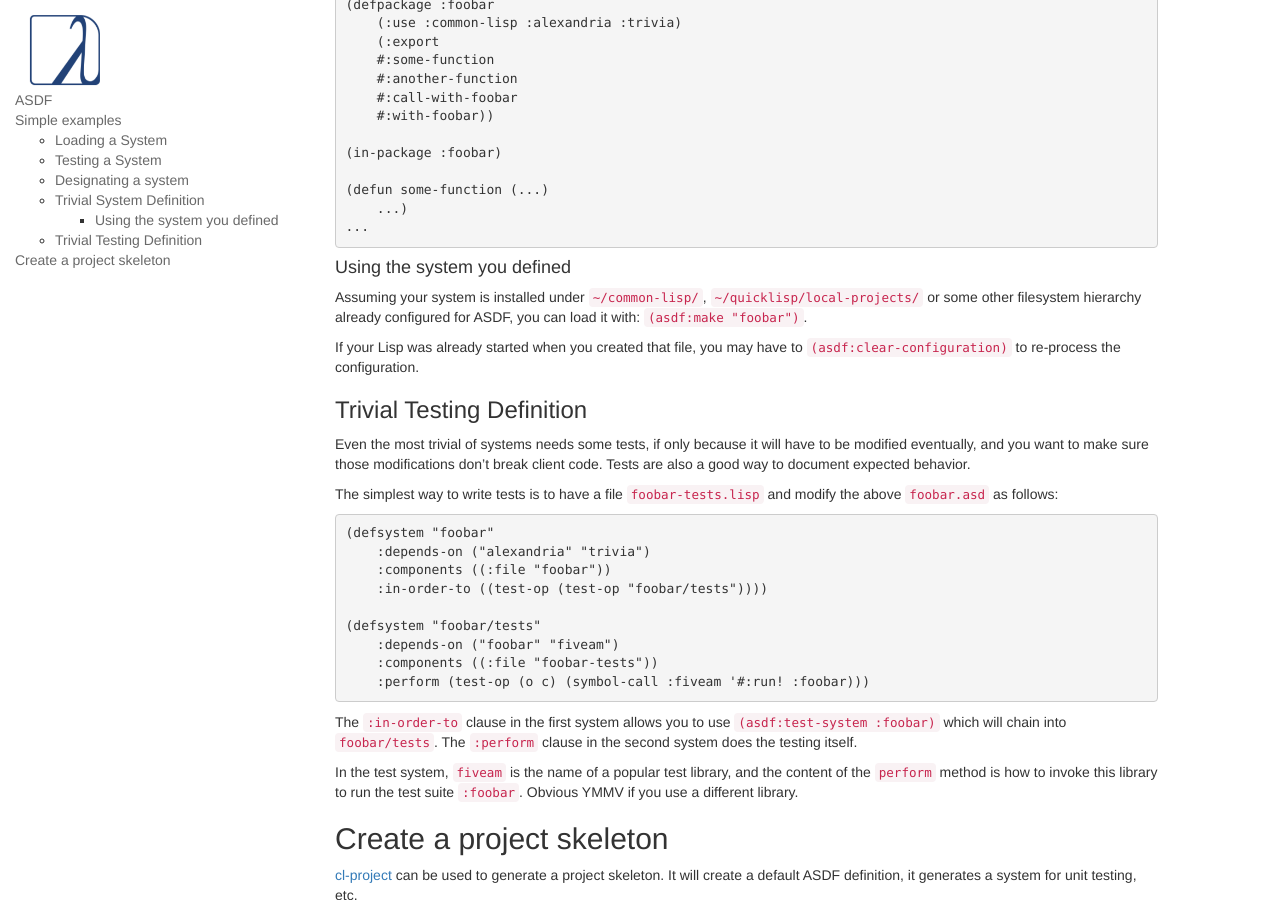
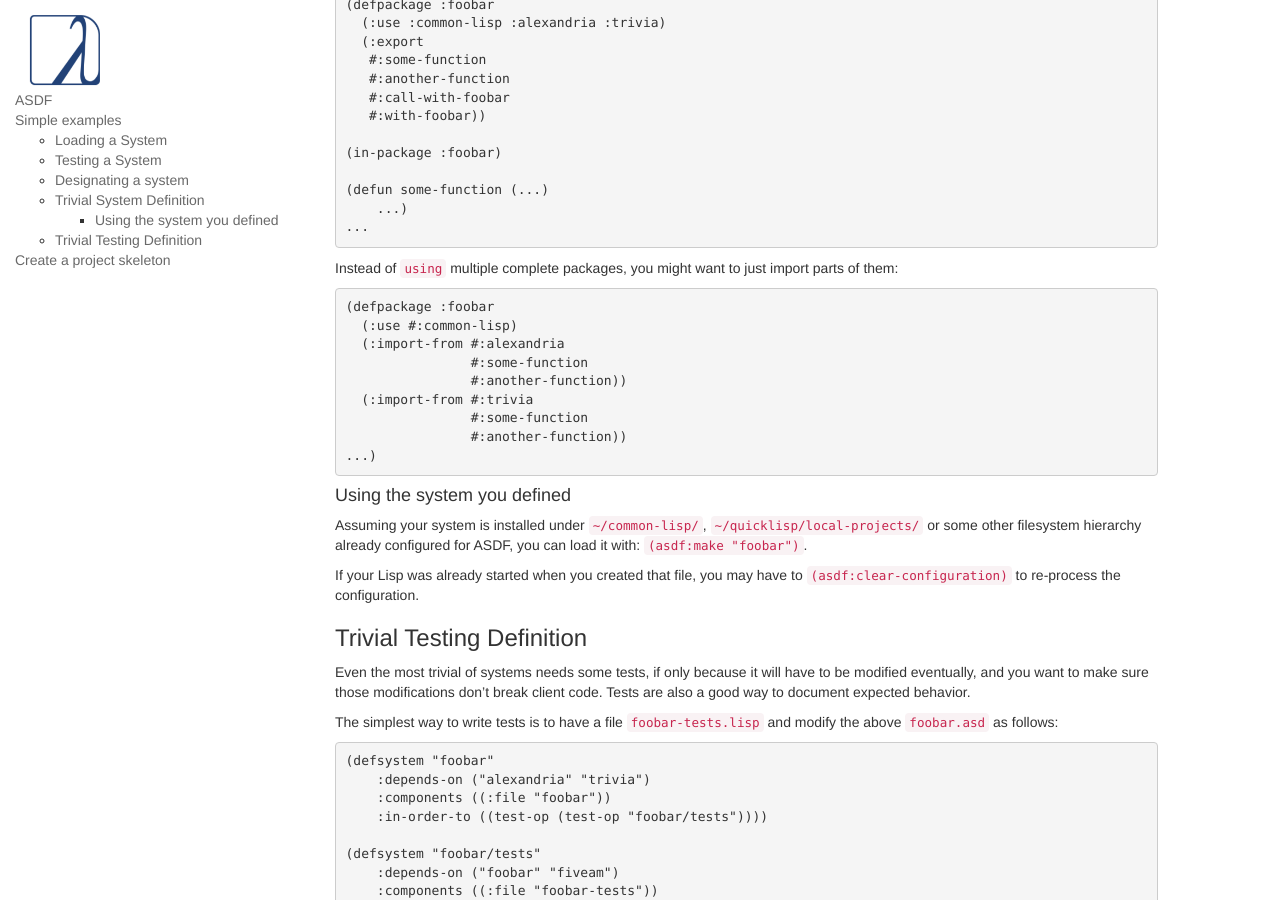
Before and after one commit to LispCookbook/cl-cookbook, a Jekyll site: the page built from systems.md, in a window 1280 px wide and 900 px high, scrolled down 1128 px. Built offline with Jekyll 4.4.1, drawn with Linux system fonts in a browser that asks for light colours.

Commit message:
Update systems.md
Added `import-from` as an alternative to `use`.

Changed the other defpackage code block to match Emacs indentation.

```diff
--- a/systems.md
+++ b/systems.md
@@ -81,18 +81,32 @@ As for contents of that file, they would look like this:
 
 ~~~lisp
 (defpackage :foobar
-    (:use :common-lisp :alexandria :trivia)
-    (:export
-    #:some-function
-    #:another-function
-    #:call-with-foobar
-    #:with-foobar))
+  (:use :common-lisp :alexandria :trivia)
+  (:export
+   #:some-function
+   #:another-function
+   #:call-with-foobar
+   #:with-foobar))
 
 (in-package :foobar)
 
 (defun some-function (...)
     ...)
 ...
+~~~
+
+Instead of `using` multiple complete packages, you might want to just import parts of them:
+
+~~~lisp
+(defpackage :foobar
+  (:use #:common-lisp)
+  (:import-from #:alexandria
+                #:some-function
+                #:another-function))
+  (:import-from #:trivia
+                #:some-function
+                #:another-function))
+...)
 ~~~
 
 
```
